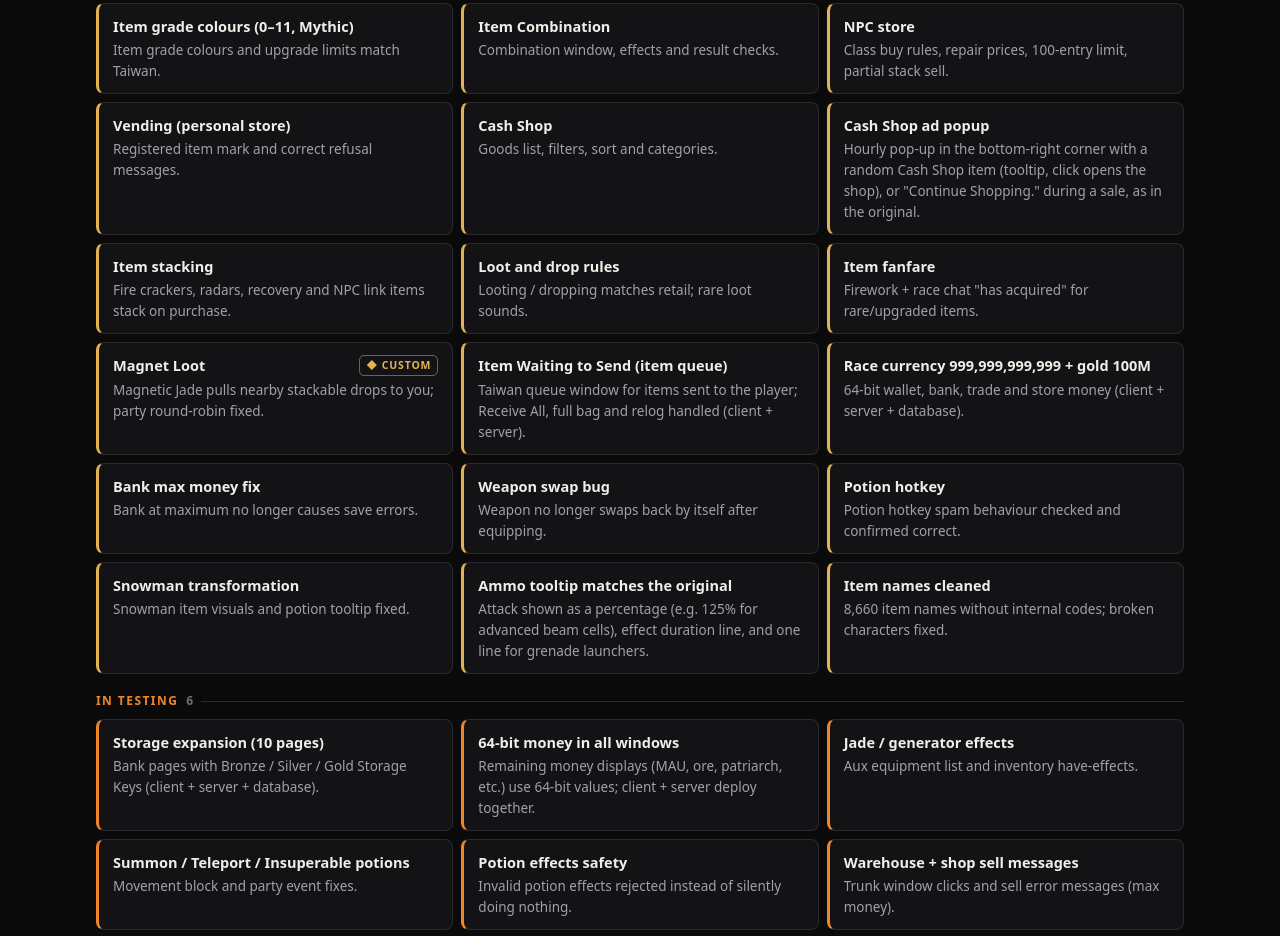
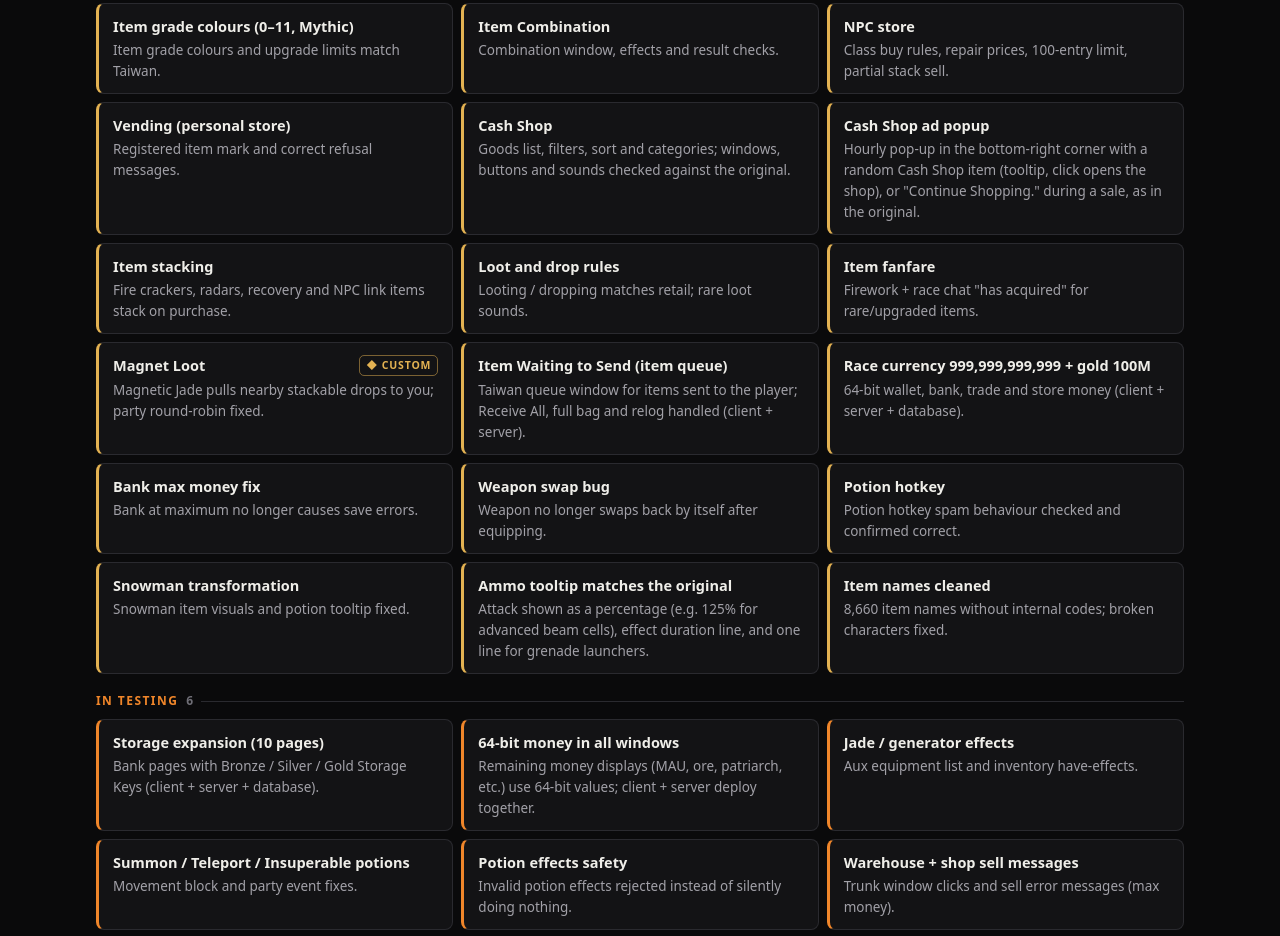
Before and after one commit to legendofcr33d/rf455-roadmap, a plain HTML site: page index.html in a window 1280 px wide. Shown: the part 3510-4446 px from the top of the page. Drawn offline with Linux system fonts and the light colour scheme.

Commit message:
Cash Shop: UI checked against the original
Co-Authored-By: Claude Opus 5.5 <noreply@anthropic.com>

```diff
--- a/index.html
+++ b/index.html
@@ -210,7 +210,7 @@ const F = [
 ["items","done",0,"Item Combination","Combination window, effects and result checks."],
 ["items","done",0,"NPC store","Class buy rules, repair prices, 100-entry limit, partial stack sell."],
 ["items","done",0,"Vending (personal store)","Registered item mark and correct refusal messages."],
-["items","done",0,"Cash Shop","Goods list, filters, sort and categories."],
+["items","done",0,"Cash Shop","Goods list, filters, sort and categories; windows, buttons and sounds checked against the original."],
 ["items","done",0,"Cash Shop ad popup","Hourly pop-up in the bottom-right corner with a random Cash Shop item (tooltip, click opens the shop), or \"Continue Shopping.\" during a sale, as in the original."],
 ["items","done",0,"Item stacking","Fire crackers, radars, recovery and NPC link items stack on purchase."],
 ["items","done",0,"Loot and drop rules","Looting / dropping matches retail; rare loot sounds."],
```
